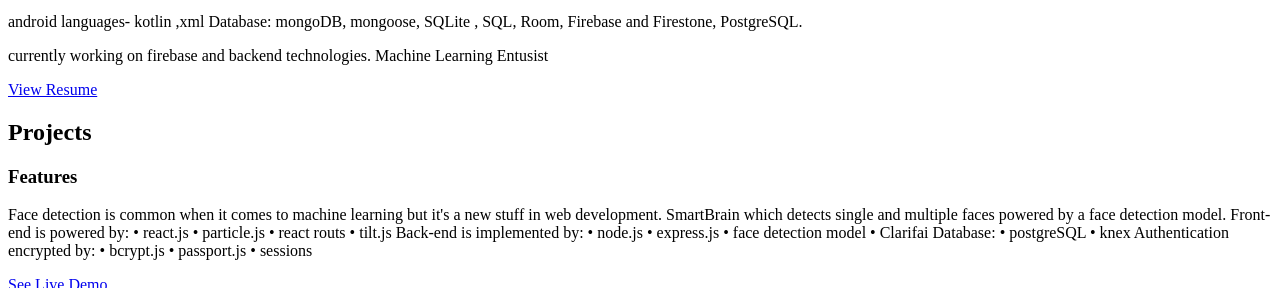
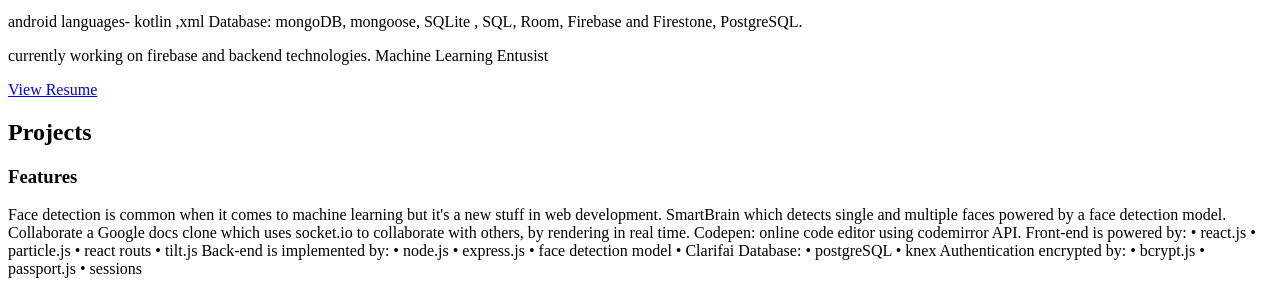
Before and after one commit to Nirmalya-Saha96/Portfolio-2.0, a website: page src/template.html in a window 1280 px wide. Shown: the part 736-1024 px from the top of the page. Drawn offline with nearby package versions, Linux system fonts and the light colour scheme; grey boxes are pictures that could not be loaded.

Commit message:
update project

```diff
--- a/src/template.html
+++ b/src/template.html
@@ -119,6 +119,11 @@
                      Face detection is common when it comes to machine learning but it's a new stuff in web development.
 
                       SmartBrain which detects single and multiple faces powered by a face detection model.
+
+                      Collaborate a Google docs clone which uses socket.io to collaborate with others, by rendering in real time.
+
+                      Codepen: online code editor using codemirror API.
+
 
                       Front-end is powered by:
                       • react.js
```
